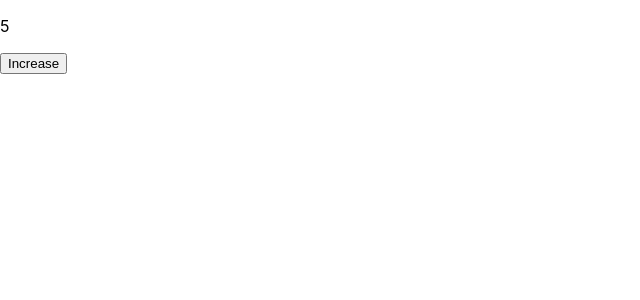
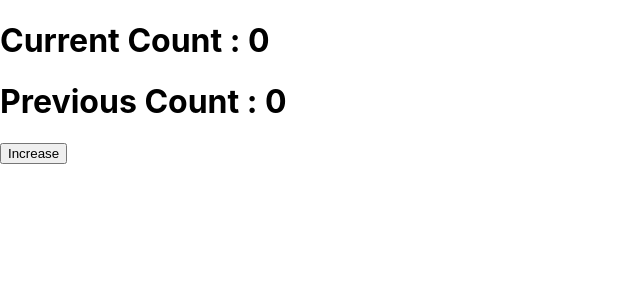
Before and after one commit to spacemonkey1101/fireship-react-challenges, a React (Create React App) app: page / in a window 1280 px wide. Shown: the top 300 px of the page, without its empty margins (0-640 px from the left). Built offline with nearby package versions, Linux system fonts and the light colour scheme.

Commit message:
state challenge

```diff
--- a/src/App.js
+++ b/src/App.js
@@ -1,17 +1,19 @@
 import { useState } from "react";
 
 function App() {
-  const [state, setState] = useState({ count: 5, user: "Eve" });
+  const [currCount, setCurrCount] = useState(0);
+  const [prevCount, setPrevCount] = useState(0);
 
   const clickHandler = () => {
-    setState({
-      ...state,
-      count : state.count + 1,
-    });
-    };
+    setCurrCount(currCount +1)
+    if (currCount > 0 )
+      setPrevCount(prevCount +1)
+  };
   return (
     <>
-      <p>{state.count}</p>
+      <h1>Current Count : {currCount}</h1>
+      <h1>Previous Count : {prevCount}</h1>
+
       <button onClick={clickHandler}>Increase</button>
     </>
   );
```
